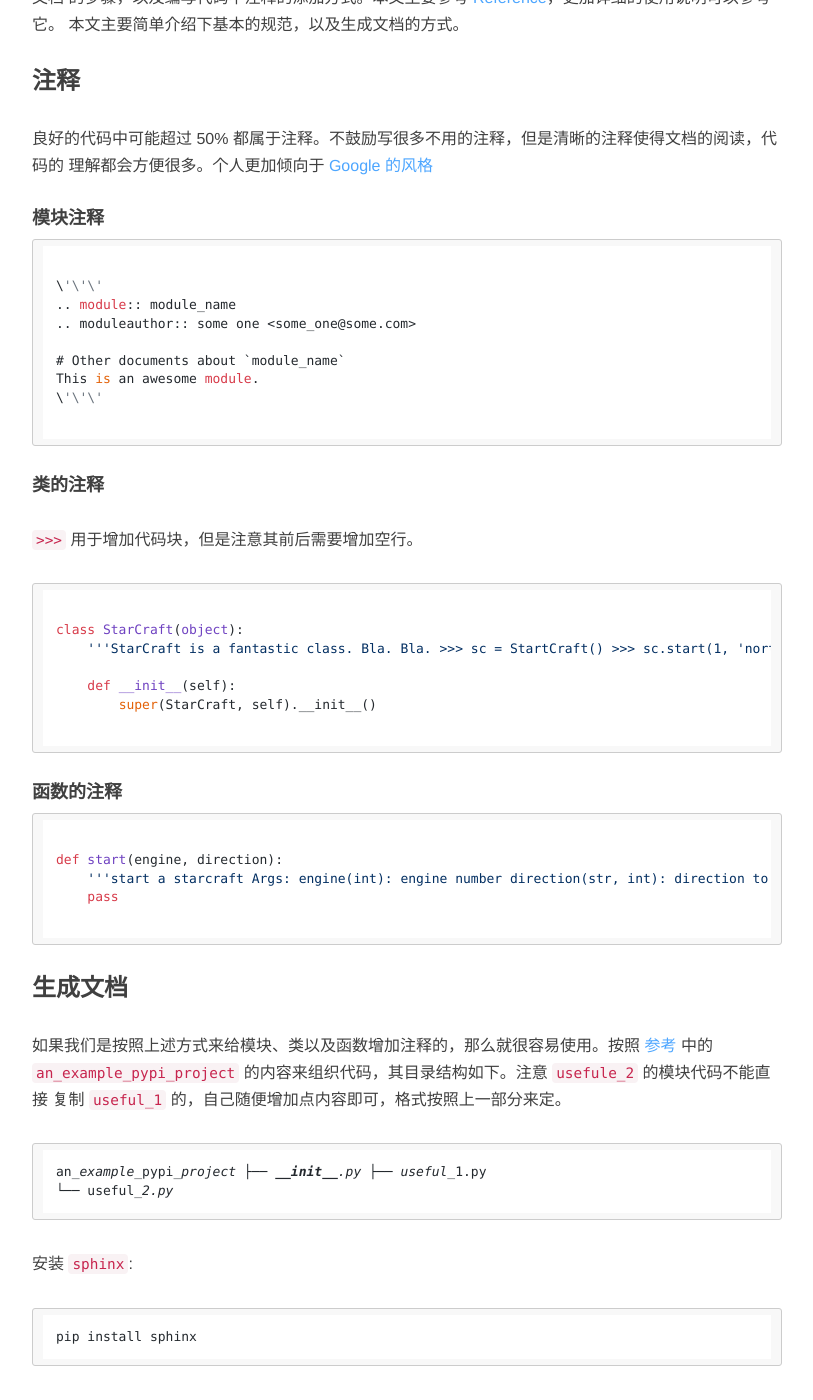
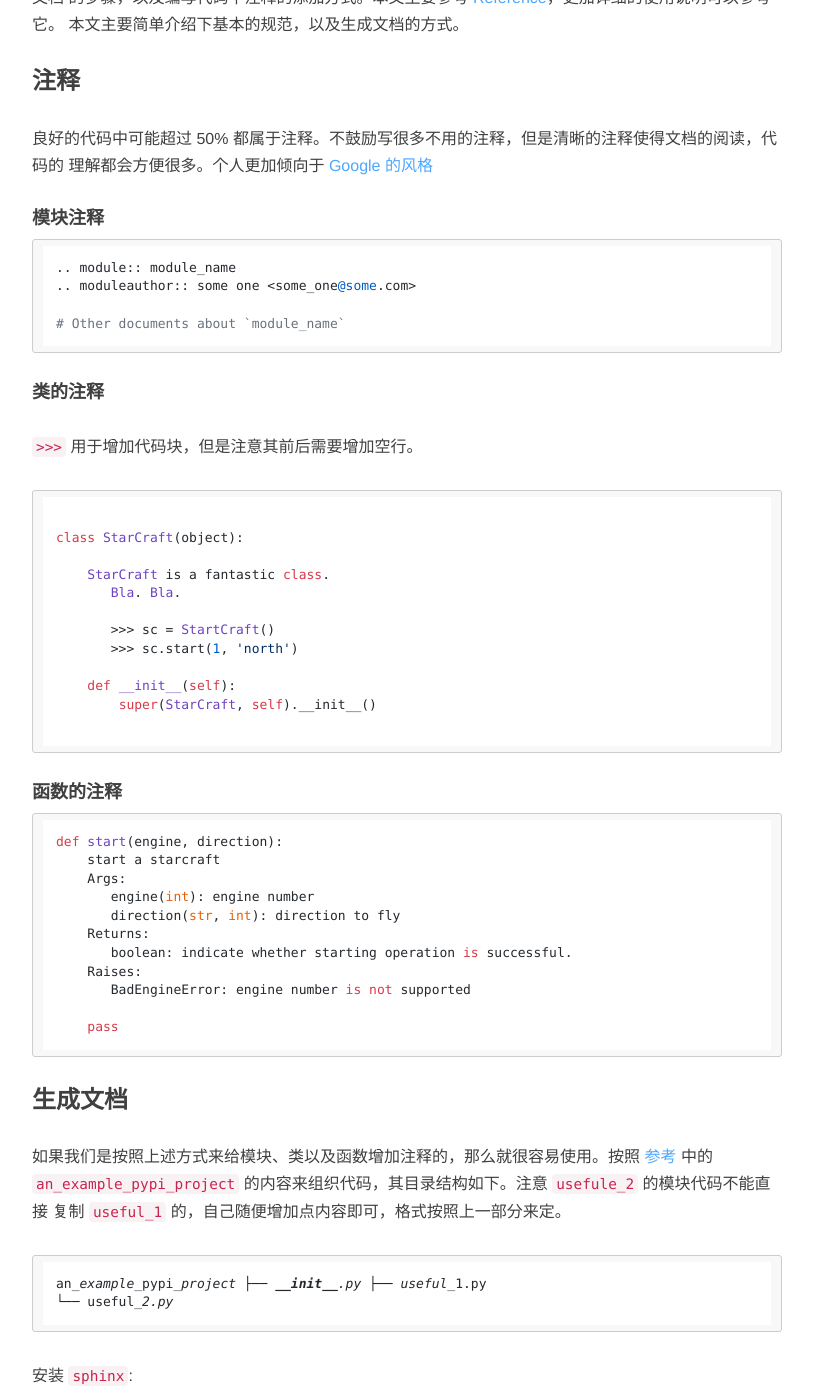
Before and after one commit to chunyang-wen/chunyang-wen.github.io, a Jekyll site: the page built from _posts/2017-12-16-python-sphinx-documentation.md, in a window 1280 px wide and 1400 px high, scrolled down 760 px. Shown: the whole window, without its empty margins (233-1046 px from the left). Built offline with Jekyll 4.4.1, drawn with Linux system fonts in a browser that asks for light colours; nearby versions of some CDN libraries; comment, search, counter and statistics services are not loaded.

Commit message:
Modify: remote quotation

````diff
--- a/_posts/2017-12-16-python-sphinx-documentation.md
+++ b/_posts/2017-12-16-python-sphinx-documentation.md
@@ -30,15 +30,10 @@ tags: [python,]
 #### 模块注释
 
 ```python
-
-\'\'\'
 .. module:: module_name
 .. moduleauthor:: some one <some_one@some.com>
 
 # Other documents about `module_name`
-This is an awesome module.
-\'\'\'
-
 ```
 
 <a name='class-comment'></a>
@@ -50,13 +45,12 @@ This is an awesome module.
 ```python
 
 class StarCraft(object):
-    '''StarCraft is a fantastic class.
+
+    StarCraft is a fantastic class.
        Bla. Bla.
 
        >>> sc = StartCraft()
        >>> sc.start(1, 'north')
-
-    '''
 
     def __init__(self):
         super(StarCraft, self).__init__()
@@ -68,9 +62,8 @@ class StarCraft(object):
 #### 函数的注释
 
 ```python
-
 def start(engine, direction):
-    '''start a starcraft
+    start a starcraft
     Args:
        engine(int): engine number
        direction(str, int): direction to fly
@@ -78,9 +71,8 @@ def start(engine, direction):
        boolean: indicate whether starting operation is successful.
     Raises:
        BadEngineError: engine number is not supported
-    '''
+
     pass
-
 ```
 
 <a name='gen-doc'></a>
````
